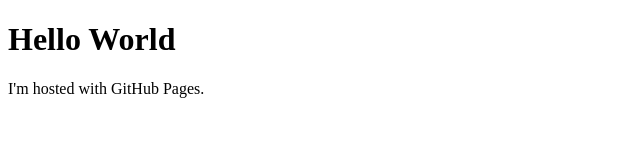
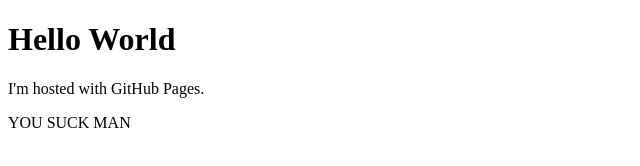
Before and after one commit to Riopel-Design/riopel-design.github.io, a plain HTML site: page index.html in a window 1280 px wide. Shown: the whole page, without its empty margins (0-640 px from the left). Drawn offline with Linux system fonts and the light colour scheme.

Commit message:
Update index.html
Update - add copy

```diff
--- a/index.html
+++ b/index.html
@@ -3,5 +3,6 @@
 <body>
 <h1>Hello World</h1>
 <p>I'm hosted with GitHub Pages.</p>
+<p>YOU SUCK MAN</p>
 </body>
 </html>
```
